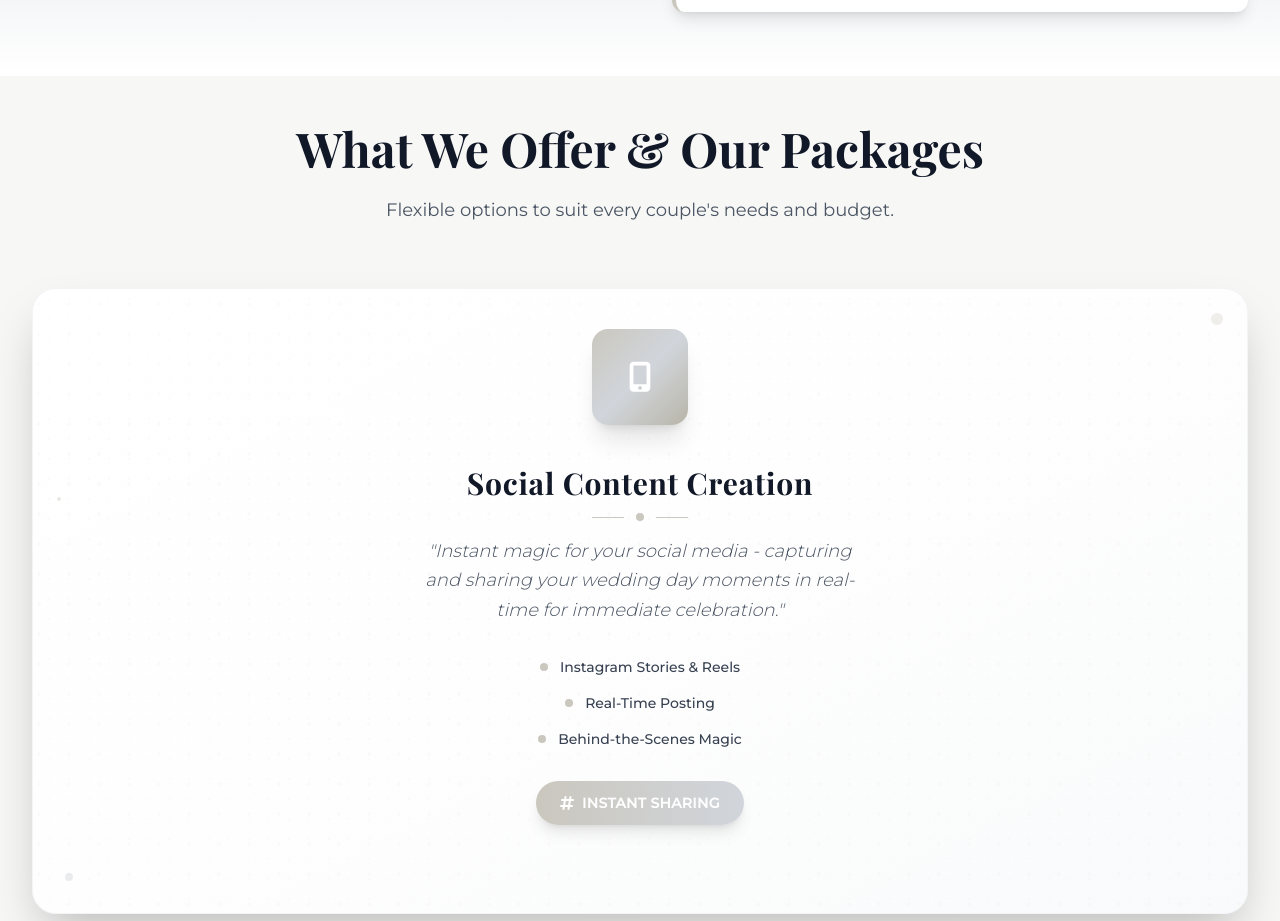
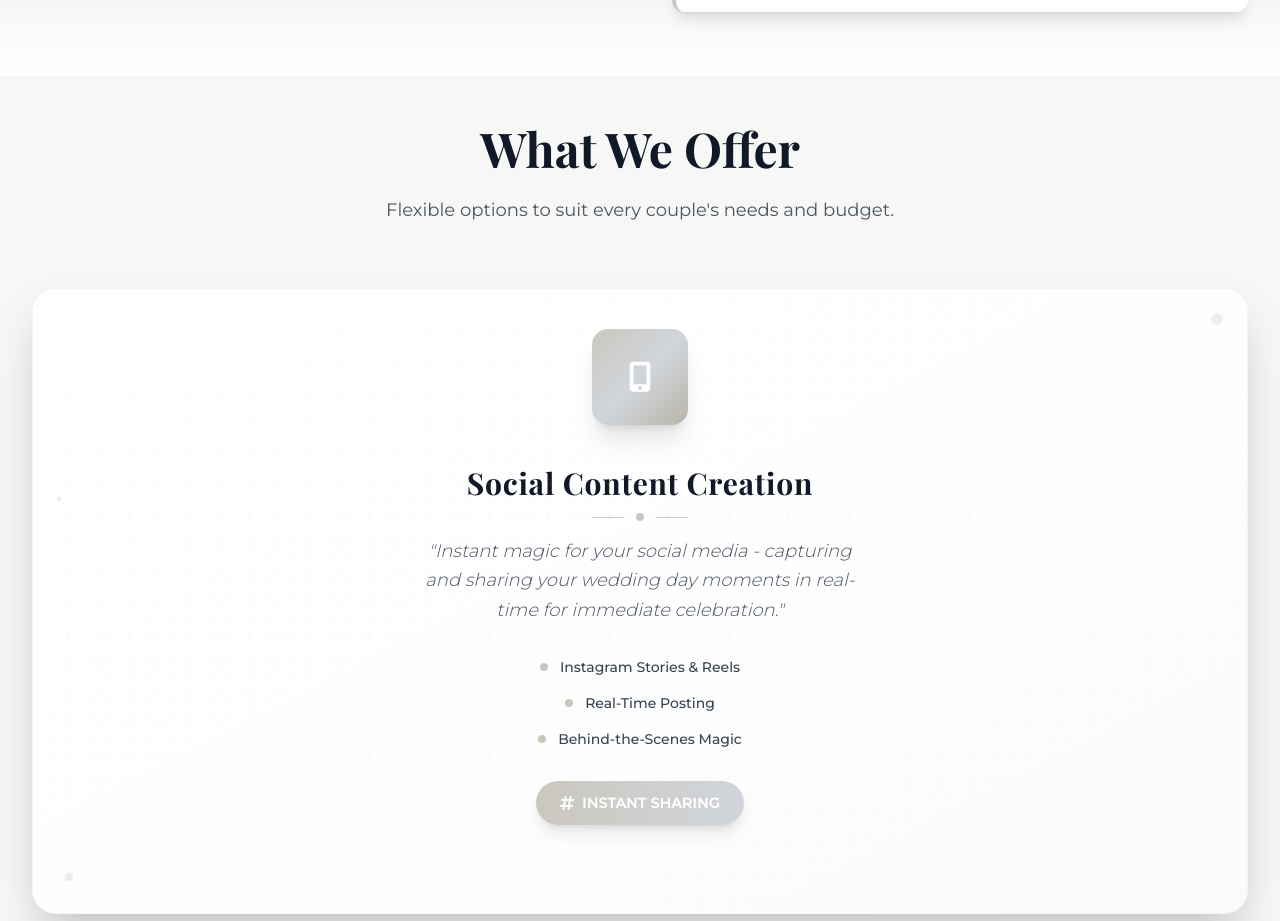
Before and after one commit to thefreewebsitewizards/Wedocontentco, a plain HTML site: page index.html in a window 1280 px wide. Shown: the part 1876-2797 px from the top of the page. Drawn offline with nearby package versions, Linux system fonts and the light colour scheme.

Commit message:
Update again

```diff
--- a/index.html
+++ b/index.html
@@ -221,7 +221,7 @@
     <!-- Services Section -->
     <section id="services" class="pt-12 px-4 sm:px-6 lg:px-8 max-w-7xl mx-auto">
         <div class="text-center mb-16">
-            <h2 class="text-5xl font-bold text-gray-900 font-delicious mb-6">What We Offer & Our Packages</h2>
+            <h2 class="text-5xl font-bold text-gray-900 font-delicious mb-6">What We Offer</h2>
             <p class="text-lg text-gray-600 max-w-3xl mx-auto">
                Flexible options to suit every couple's needs and budget.
             </p>
```
